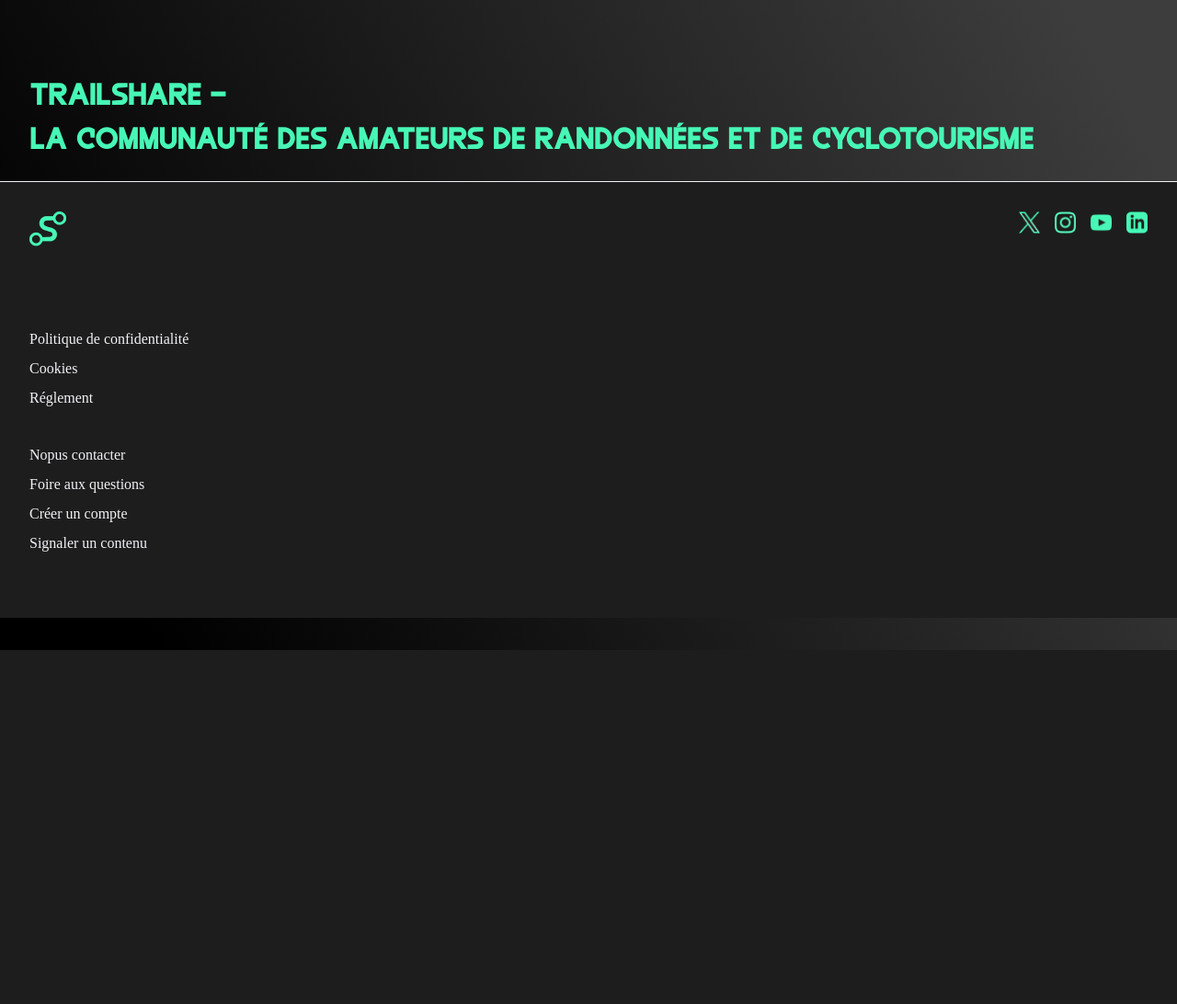
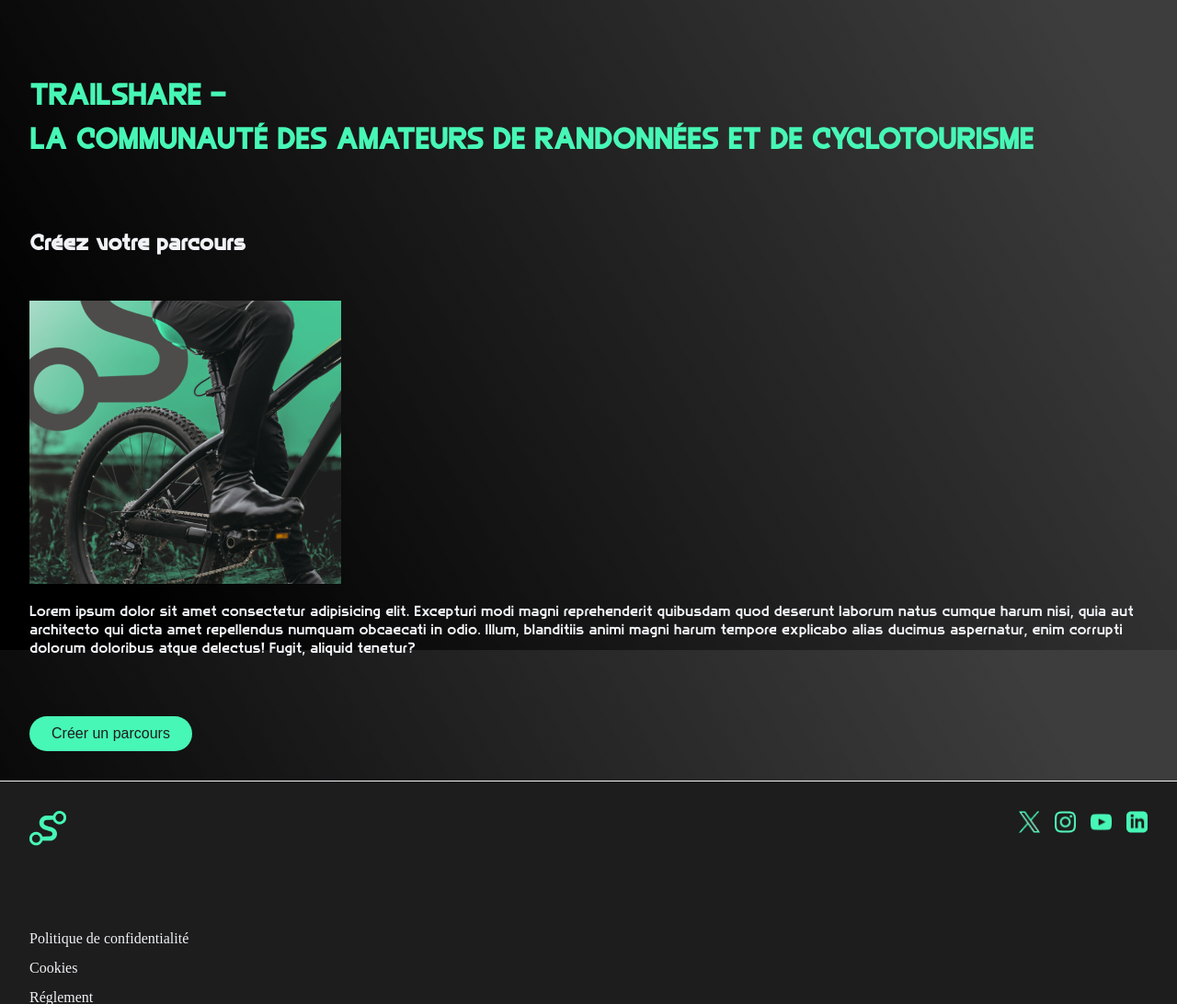
Before and after one commit to doko972/Tray-map, a PHP site: page / in a window 1280 px wide. Shown: the part 93-1185 px from the top of the page at 92% size. Before the commit the page ends 800 px from the top, so only its background shows below. Run offline with PHP 8.4, Linux system fonts and the light colour scheme.

Commit message:
trail create section

```diff
--- a/app/css/styles.css
+++ b/app/css/styles.css
@@ -174,7 +174,7 @@ body {
   border-top: var(--white) 1px solid;
   display: grid;
   grid-template-rows: 30% 30% 30%;
- padding: 2rem;
+  padding: 2rem;
   margin-bottom: 0;
 }
 
@@ -189,16 +189,38 @@ body {
   color: var(--white);
   font-size: 1rem;
 }
-.footer-txt-dwn{
+.footer-txt-dwn {
   margin-bottom: 5rem;
 }
-.footer-img{
+.footer-img {
   display: flex;
   justify-content: space-between;
 }
-.footer-soc-img{
+.footer-soc-img {
   display: flex;
   justify-content: space-between;
   gap: 1rem;
   height: 1.5rem;
 }
+.trail-create {
+  padding: 2rem;
+}
+.trail-create-img {
+  height: 308px;
+  width: 339px;
+}
+.trail-create-ttl,
+.trail-create-txt {
+  font-family: "Broaek - Thin";
+  color: var(--white);
+  margin-bottom: 3rem;
+}
+.trail-create-btn {
+  background-color: var(--green);
+  border: none;
+  border-radius: 50px;
+  color: var(--black);
+  font-size: 1rem;
+  padding: 10px 24px 10px 24px;
+  margin-top: 1rem;
+}
--- a/app/index.php
+++ b/app/index.php
@@ -43,8 +43,15 @@ include 'includes/_database.php';
     </header>
     <main>
         <h1 class="main-ttl">trailshare - <br> la communauté des amateurs de randonnées et de cyclotourisme</h1>
+
+        <section class="trail-create">
+            <h2 class="trail-create-ttl">Créez votre parcours</h2>
+            <img class="trail-create-img" src="./img//Rectangle 61.png" alt="cycliste">
+            <p class="trail-create-txt">Lorem ipsum dolor sit amet consectetur adipisicing elit. Excepturi modi magni reprehenderit quibusdam quod deserunt laborum natus cumque harum nisi, quia aut architecto qui dicta amet repellendus numquam obcaecati in odio. Illum, blanditiis animi magni harum tempore explicabo alias ducimus aspernatur, enim corrupti dolorum doloribus atque delectus! Fugit, aliquid tenetur?</p>
+            <button class="trail-create-btn btn">Créer un parcours</button>
+        </section>
     </main>
-    <footer >
+    <footer>
         <div class="footer-container">
             <div class="footer-img">
                 <div class="footer-logo">
```
Also changed, not shown: app/img/Image.png (added), app/img/Rectangle 61.png (added). Lines whose indentation alone changed are shown as unchanged.
